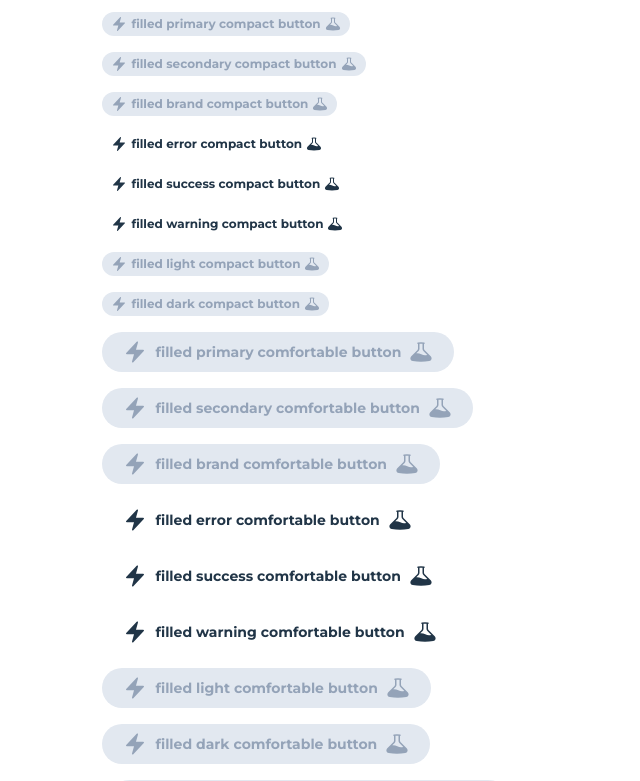
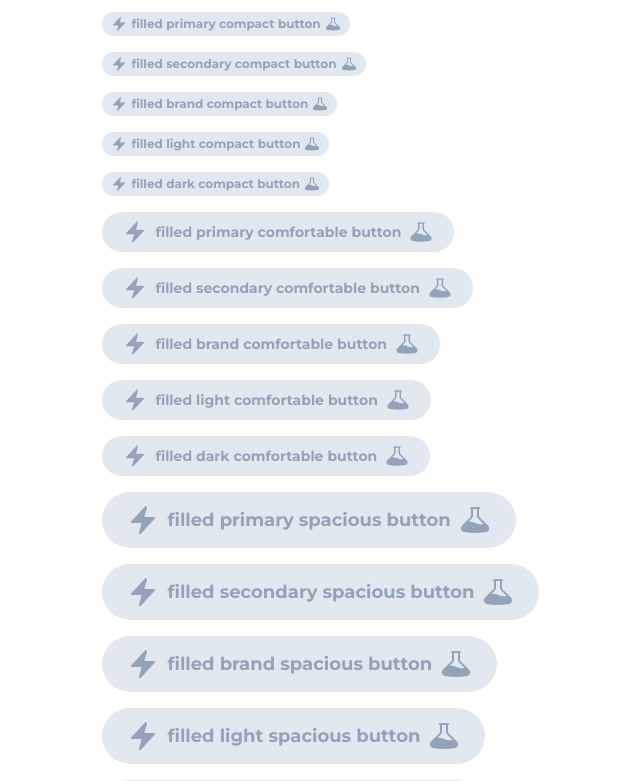
Before and after one commit to i-Cell-Mobilsoft-Open-Source/ids-vue, a Vue app: page / in a window 1280 px wide. Shown: the part 4300-5081 px from the top of the page, without its empty margins (303-943 px from the left). Built offline with nearby package versions, Linux system fonts and the light colour scheme.

Commit message:
IDS-007 Cypress test WIP

```diff
--- a/src/demo/DemoButton.vue
+++ b/src/demo/DemoButton.vue
@@ -19,8 +19,8 @@
       Disabled Buttons
     </h2>
     <IdsButton
-      v-for="(option, index) in allOptions"
-      :id="`${option.mode}-${option.variant}-${option.size}-button`"
+      v-for="(option, index) in disabledOptions"
+      :id="`${option.mode}-${option.variant}-${option.size}-disabled-button`"
       :key="index"
       :is-disabled="true"
       :size="option.size"
@@ -52,6 +52,9 @@ type ButtonOptions = {
   | "dark";
 };
 
+type ModifiedButtonOptions = Omit<ButtonOptions, 'variant'> & { variant: AllowedVariants };
+type AllowedVariants = "primary" | "secondary" | "brand" | "error" | "success" | "warning" | "light" | "dark" | undefined;
+
 const allModes: Array<ButtonOptions["mode"]> = ["filled", "outlined", "text"];
 const allSizes: Array<ButtonOptions["size"]> = [
   "compact",
@@ -69,6 +72,7 @@ const allVariants: Array<ButtonOptions["variant"]> = [
   "dark",
 ];
 
+
 const allOptions: ButtonOptions[] = [];
 
 for (const mode of allModes) {
@@ -79,6 +83,19 @@ for (const mode of allModes) {
     }
   }
 }
+
+const colorsToKeep: AllowedVariants[] = allVariants.filter((color) => !["error", "success", "warning"].includes(color as string));
+const disabledOptions: ModifiedButtonOptions[] = [];
+
+for (const mode of allModes) {
+  for (const size of allSizes) {
+    for (const variant of colorsToKeep) {
+      const options: ModifiedButtonOptions = { mode, size, variant };
+      disabledOptions.push(options);
+    }
+  }
+}
+
 </script>
 
 <style scoped>
```
Also changed, not shown: 2 other files (tests, documents, lock files or other folders).
